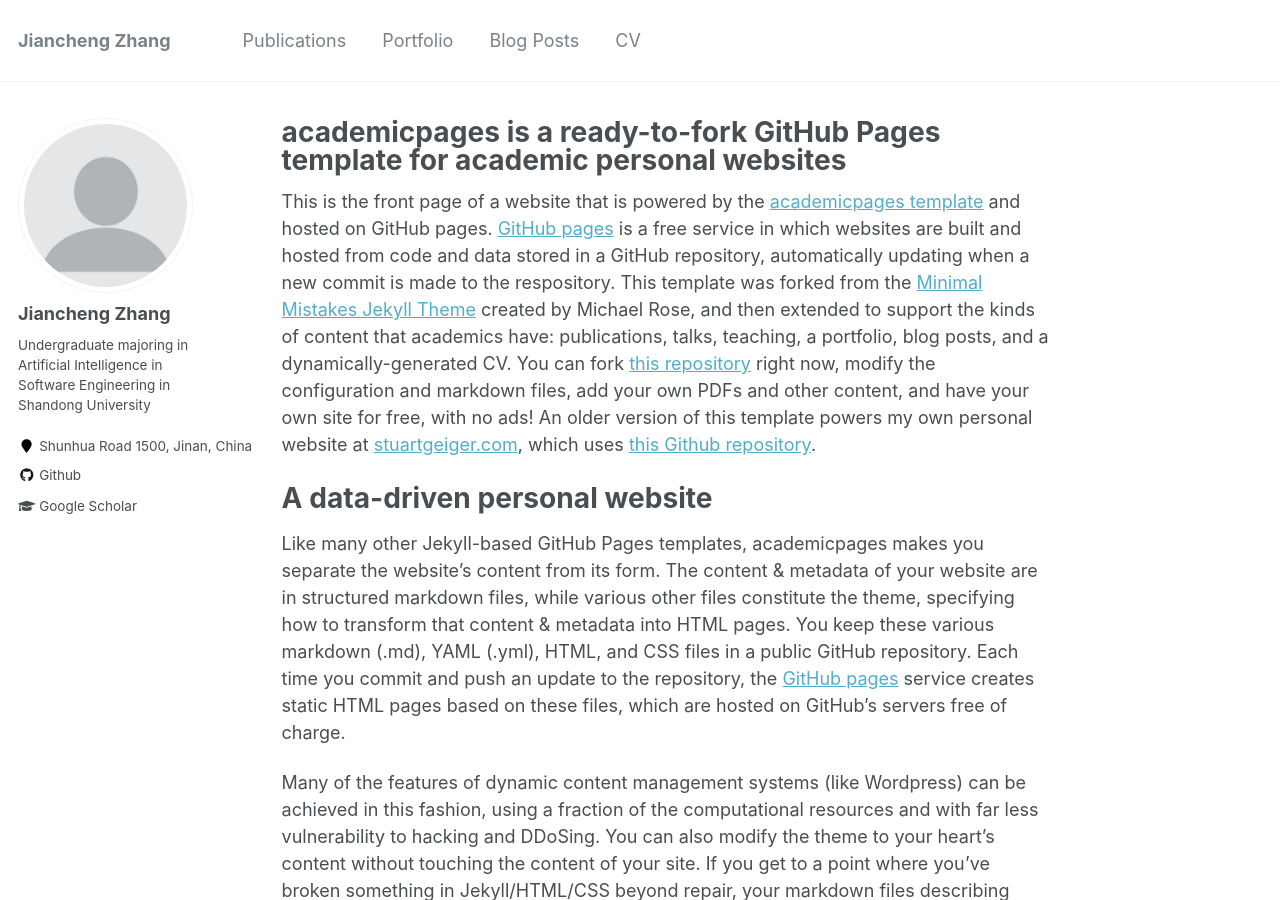
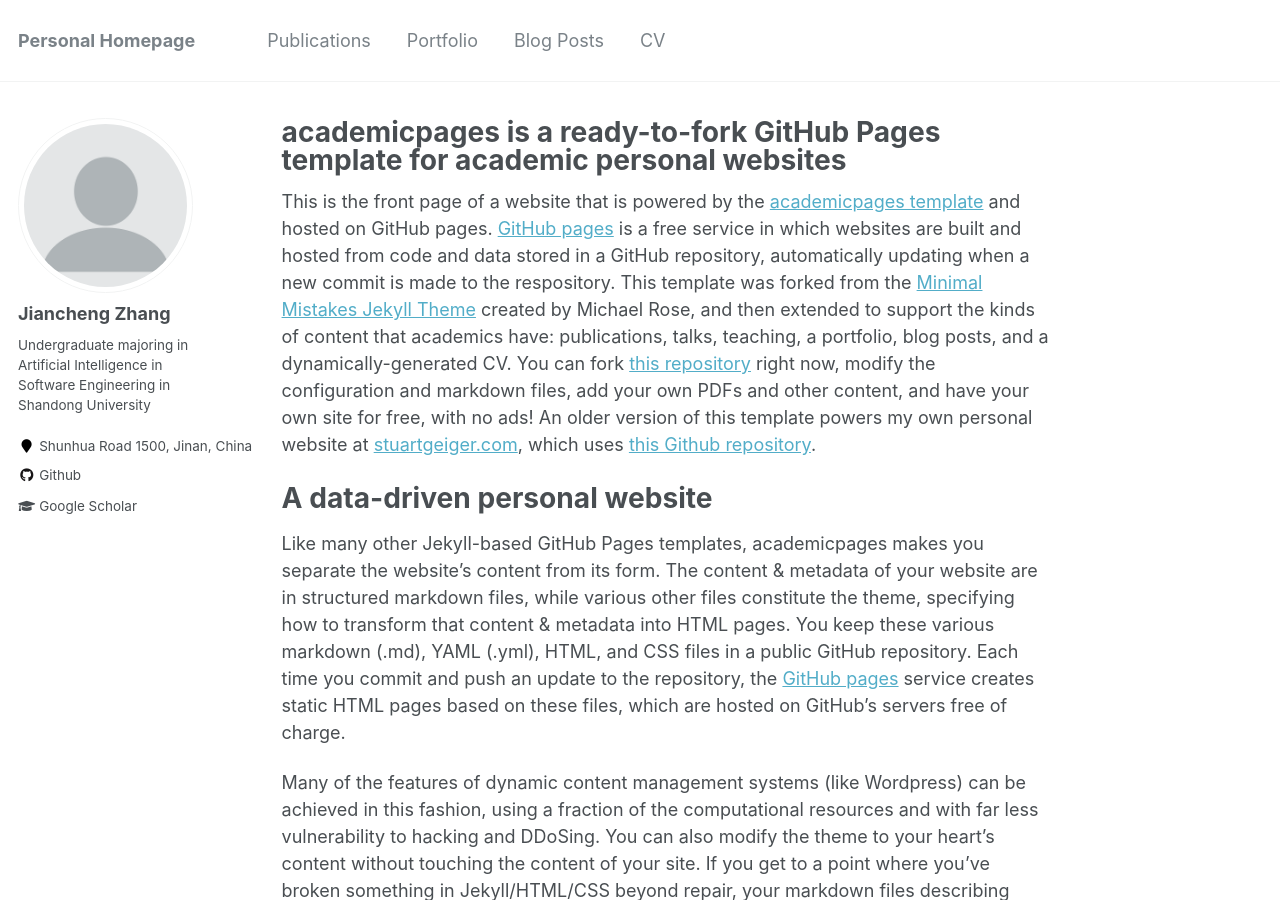
Before and after one commit to zjcyeshome/zjcyeshome.github.io, a Jekyll site: the page built from _pages/about.md, in a window 1280 px wide and 900 px high. Built offline with Jekyll 4.4.1, drawn with Linux system fonts in a browser that asks for light colours.

Commit message:
Update _config.yml

```diff
--- a/_config.yml
+++ b/_config.yml
@@ -7,7 +7,7 @@
 
 # Site Settings
 locale                   : "en-US"
-title                    : "Jiancheng Zhang"
+title                    : "Personal Homepage"
 title_separator          : "-"
 name                     : &name "Jiancheng Zhang"
 description              : &description "personal description"
```
